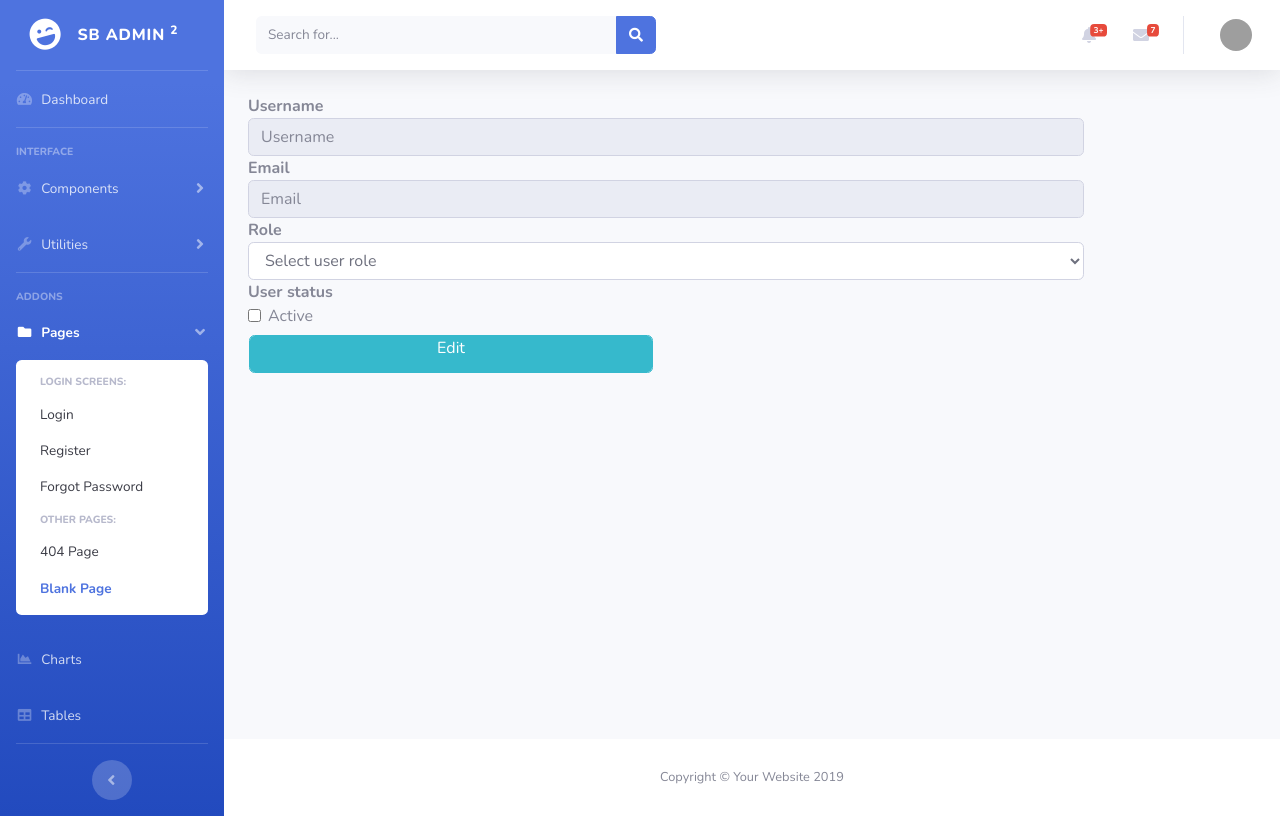
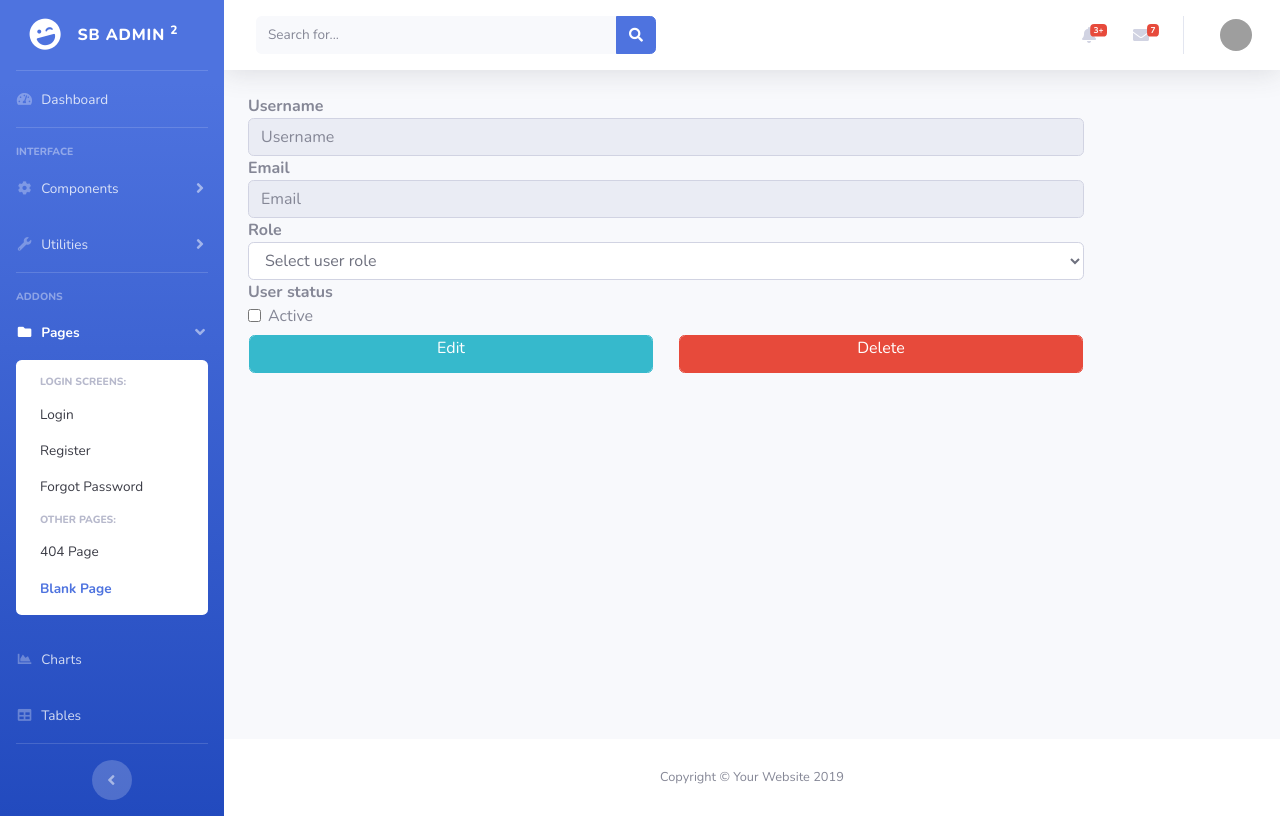
Before and after one commit to aleksa-stajcic/egames-project, a Laravel app: page /admin/users/1/edit in a window 1280 px wide. Run offline with Laravel 8, Linux system fonts and the light colour scheme; data that the repository does not hold is empty; grey boxes are pictures that could not be loaded.

Commit message:
add delete user button

```diff
--- a/public/js/_admin.js
+++ b/public/js/_admin.js
@@ -129,6 +129,11 @@ $(document).ready(function(){
         // delete from Users -> insert into DeletedUsers
     })
 
+    $('#btnDeleteUser').on('click', '#btnDeleteUser', function (e) {
+        e.preventDefault();
+        alert('Obrisan')
+    })
+
     $(document).on('click', '#btnEditUser', function (e) {
         e.preventDefault();
         $('#error-msg').html('');
--- a/resources/views/admin/edit.blade.php
+++ b/resources/views/admin/edit.blade.php
@@ -43,6 +43,9 @@
         <div class="col-10 col-md-5 btn">
             <button class="btn btn-info btn-icon-split form-control" id="btnEditUser" name="btnEditUser" type="submit" data-id="{{ $user->Id }}">Edit</button>
         </div>
+        <div class="col-10 col-md-5 btn">
+            <button class="btn btn-danger btn-icon-split form-control" id="btnDeleteUser" name="btnDeleteUser" type="submit" data-id="{{ $user->Id }}">Delete</button>
+        </div>
         {{-- <div class="col-10 col-md-5">
             <button class="btn egames-btn w-100" type="submit">Submit Comment</button>
         </div> --}}
```
